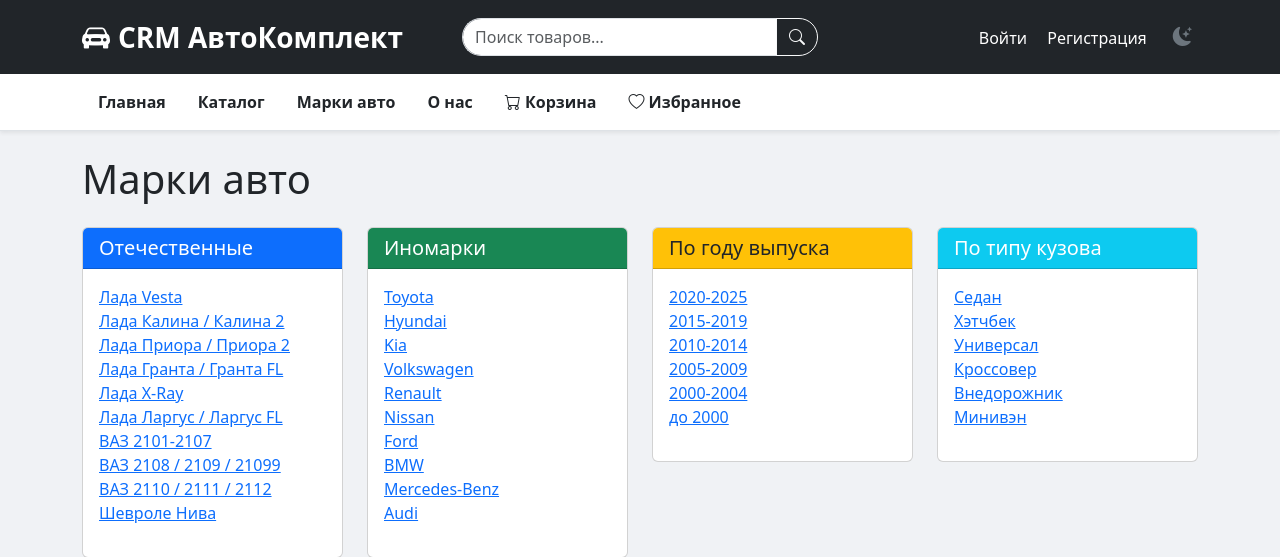
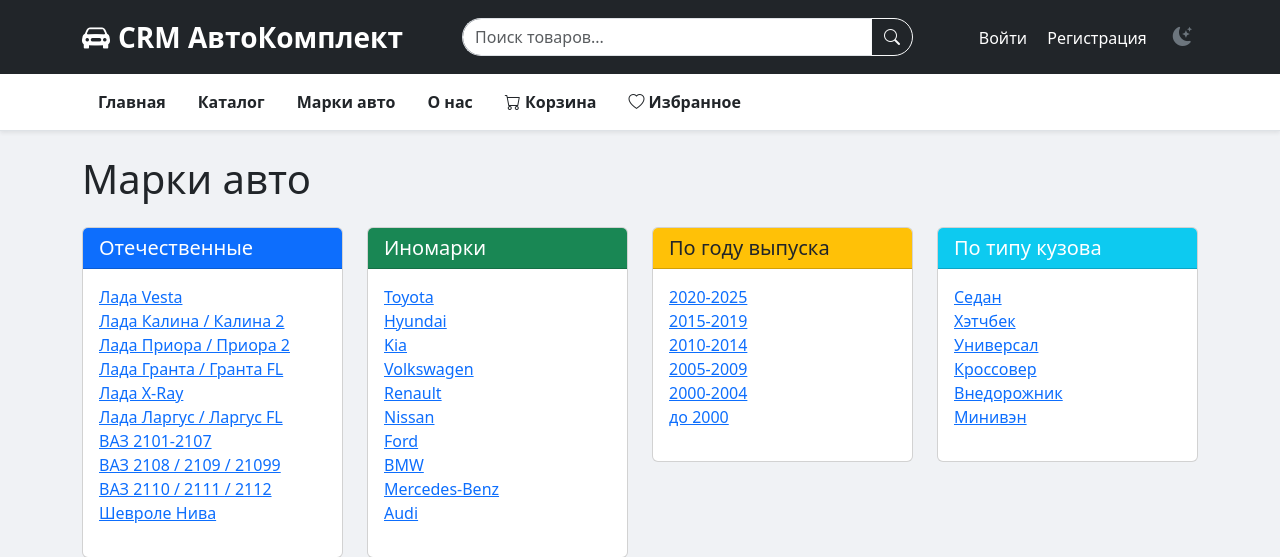
Before and after one commit to Akika15/crm-auto, a Django app: page /brands/ in a window 1280 px wide. Shown: the top 557 px of the page. Run offline with Django 5.2, Linux system fonts and the light colour scheme.

Commit message:
Make search longer, fix dark theme text visibility

```diff
--- a/crm_app/templates/crm_app/base.html
+++ b/crm_app/templates/crm_app/base.html
@@ -8,7 +8,7 @@
     <link rel="stylesheet" href="https://cdn.jsdelivr.net/npm/bootstrap-icons@1.11.3/font/bootstrap-icons.min.css">
     <style>
         .search-container {
-            max-width: 400px;
+            max-width: 500px;
             margin: 0 auto;
         }
         .search-input {
@@ -44,7 +44,7 @@
                     <div class="col-md-1">
                         <!-- Пустой отступ -->
                     </div>
-                    <div class="col-md-4">
+                    <div class="col-md-5">
                         <form class="search-container" role="search" method="get" action="{% url 'crm_app:catalog' %}">
                             <div class="input-group">
                                 <input type="text" class="form-control search-input" name="search" placeholder="Поиск товаров..." aria-label="Search">
@@ -54,7 +54,7 @@
                             </div>
                         </form>
                     </div>
-                    <div class="col-md-4 text-end">
+                    <div class="col-md-3 text-end">
                         {% if user.is_authenticated %}
                             <div class="dropdown d-inline-block">
                                 <a href="#" class="text-white text-decoration-none dropdown-toggle" data-bs-toggle="dropdown">
@@ -155,6 +155,13 @@
                     item.style.color = '#e0e0e0';
                     item.style.borderColor = '#444';
                 });
+                // Делаем текст видимым в тёмной теме
+                document.querySelectorAll('.text-muted').forEach(el => {
+                    el.style.color = '#cccccc';
+                });
+                document.querySelectorAll('.text-dark').forEach(el => {
+                    el.style.color = '#e0e0e0';
+                });
                 document.getElementById('theme-icon').className = 'bi bi-sun-fill';
                 localStorage.setItem('theme', 'dark');
             } else {
@@ -177,6 +184,12 @@
                     item.style.backgroundColor = '';
                     item.style.color = '';
                     item.style.borderColor = '';
+                });
+                document.querySelectorAll('.text-muted').forEach(el => {
+                    el.style.color = '#6c757d';
+                });
+                document.querySelectorAll('.text-dark').forEach(el => {
+                    el.style.color = '#212529';
                 });
                 document.getElementById('theme-icon').className = 'bi bi-moon-stars-fill';
                 localStorage.setItem('theme', 'light');
```
